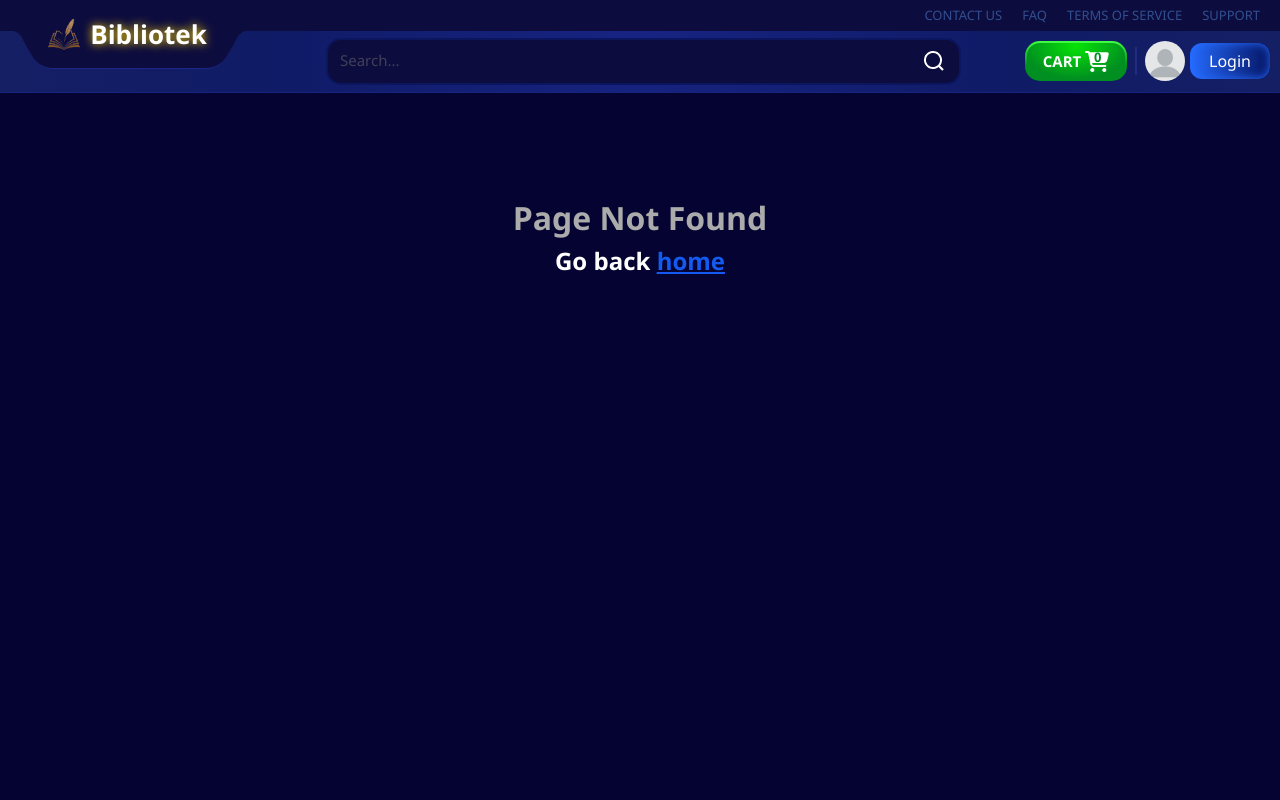
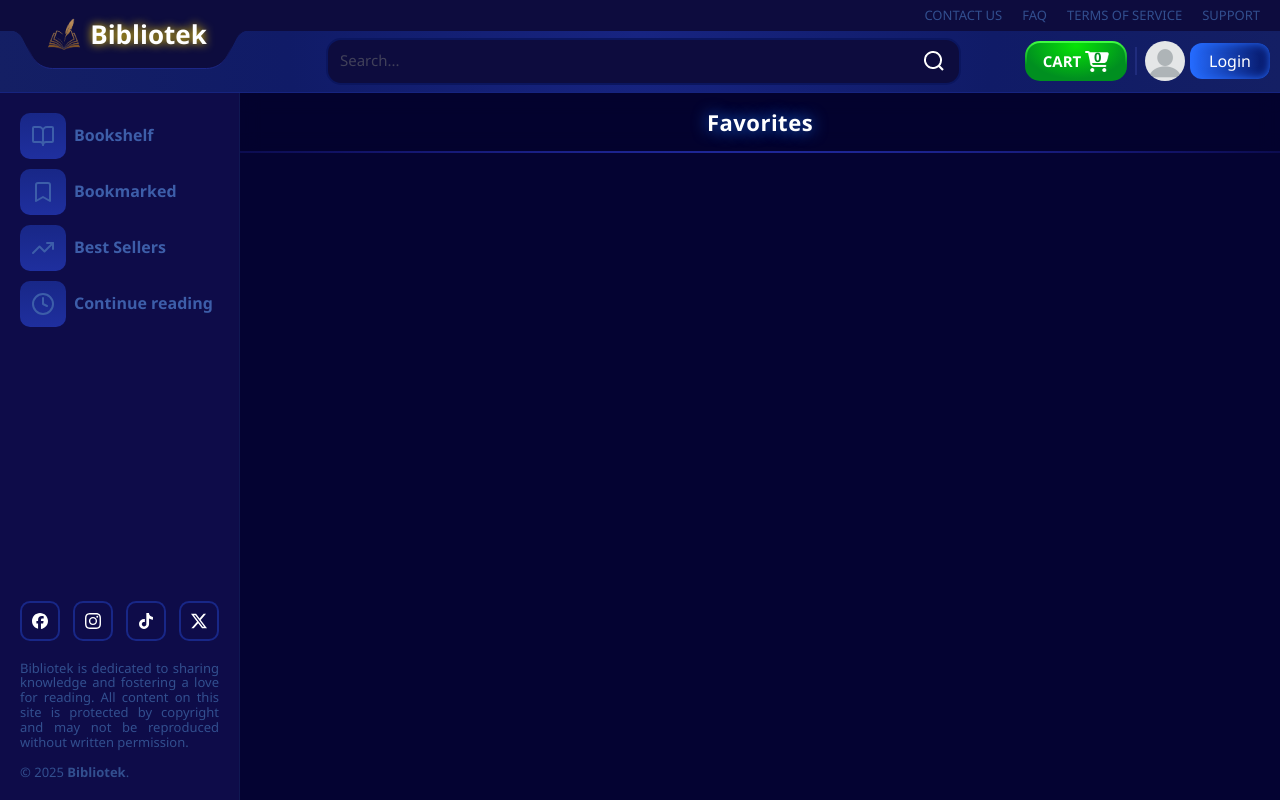
Before and after one commit to MariusG21/final-project, a React (Vite) app in the folder bibliotek/: page /bookmarked in a window 1280 px wide. Before the commit this address had no page. Built offline with nearby package versions, Linux system fonts and the light colour scheme.

Commit message:
create default structure for bookmarked page

```diff
--- a/bibliotek/src/App.tsx
+++ b/bibliotek/src/App.tsx
@@ -8,6 +8,7 @@ import { RegisterPage } from "./pages/register/RegisterPage";
 import { BestSellersPage } from "./pages/best-sellers/BestSellersPage";
 import { BookshelfPage } from "./pages/bookshelf/BookshelfPage";
 import { NotFoundPage } from "./pages/not-found/NotFoundPage";
+import { BookmarkedPage } from "./pages/bookmarked/BookmarkedPage";
 import "react-toastify/dist/ReactToastify.css";
 
 function App() {
@@ -28,6 +29,7 @@ function App() {
         <Route path="/login" element={<LoginPage />} />
         <Route path="/register" element={<RegisterPage />} />
         <Route path="/bookshelf" element={<BookshelfPage />} />
+        <Route path="/bookmarked" element={<BookmarkedPage />} />
         <Route path="*" element={<NotFoundPage />} />
       </Routes>
     </>
--- /dev/null
+++ b/bibliotek/src/pages/bookmarked/BookmarkedPage.module.css
@@ -0,0 +1,11 @@
+.bookmarked-page {
+  margin-top: calc(9.25rem + 6rem);
+  padding: 2rem 2rem 2rem 26rem;
+  width: 100%;
+  transition: ease-out padding 300ms;
+}
+@media (max-width: 768px) {
+  .bookmarked-page {
+    padding-left: 2rem;
+  }
+}
--- a/bibliotek/src/pages/bookmarked/BookmarkedPage.tsx
+++ b/bibliotek/src/pages/bookmarked/BookmarkedPage.tsx
@@ -0,0 +1,15 @@
+import { Header } from "@/components/Header/Header";
+import { SecondHeader } from "@/components/SecondHeader/SecondHeader";
+import { Sidebar } from "@/components/Sidebar/Sidebar";
+import styles from "./BookmarkedPage.module.css";
+
+export function BookmarkedPage() {
+  return (
+    <>
+      <Header />
+      <Sidebar />
+      <SecondHeader title="Favorites" />
+      <main className={styles["bookmarked-page"]}></main>
+    </>
+  );
+}
```
Also changed, not shown: 1 other file (tests, documents, lock files or other folders).
